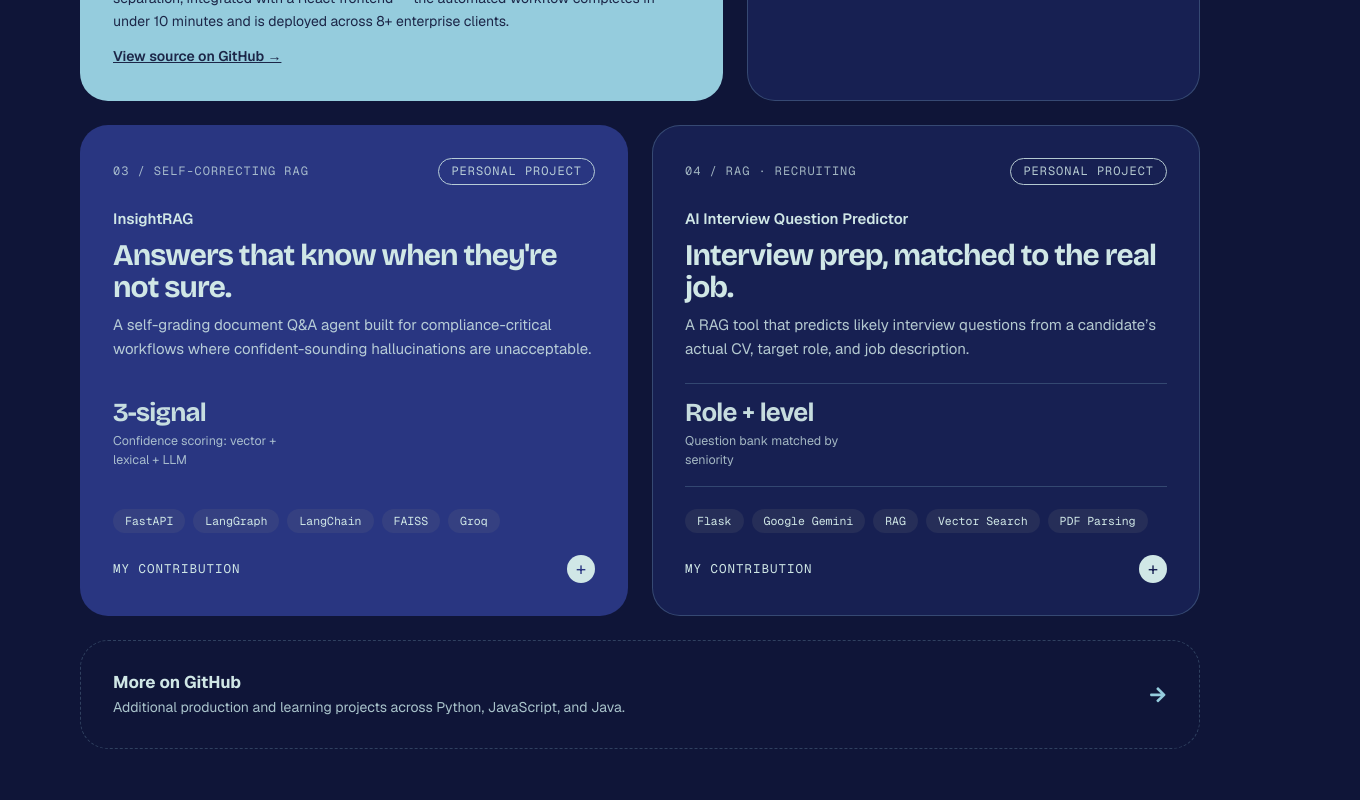
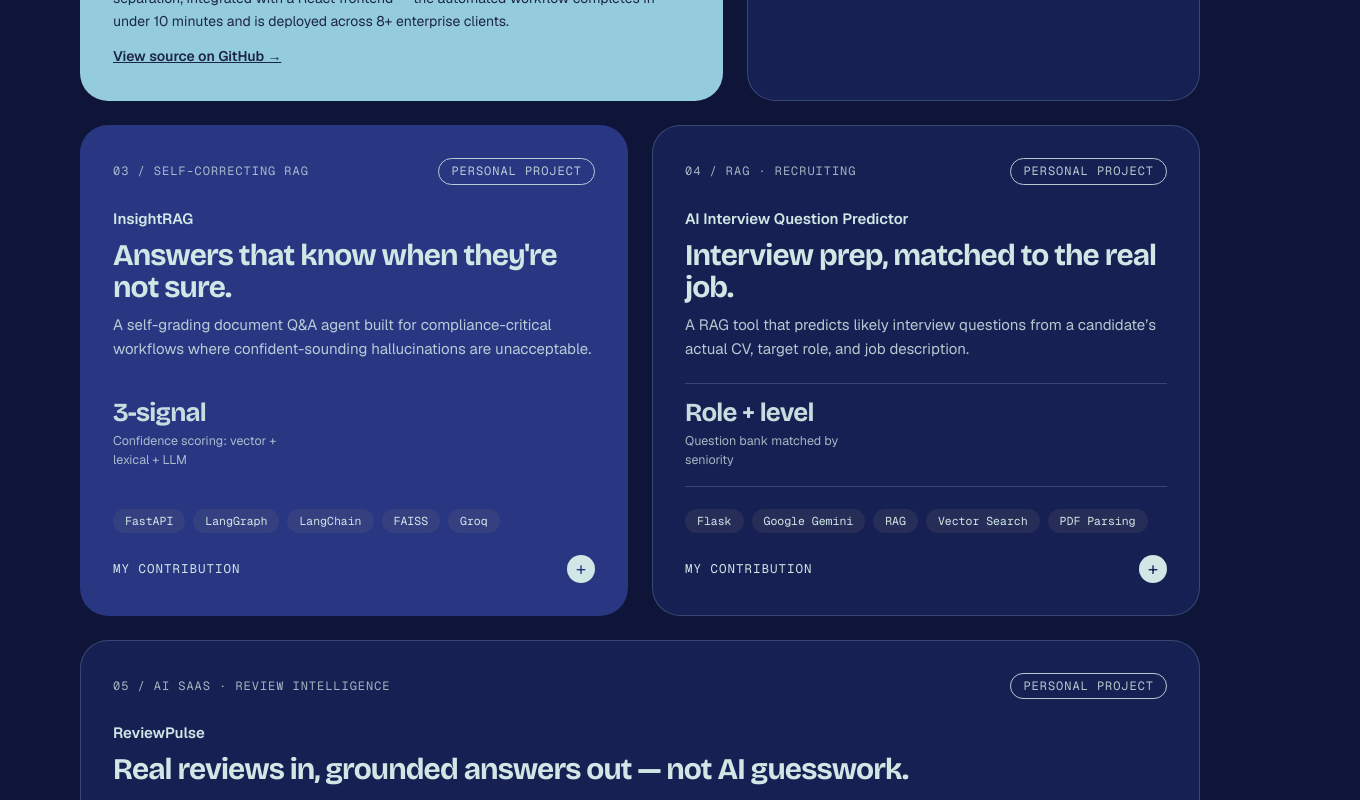
Before and after one commit to arslanrajpot/latest-portfolio, a React (Create React App) app: page / in a window 1280 px wide. Shown: the part 2000-2800 px from the top of the page, 1360 px wide, since content can reach past the window. Built offline with nearby package versions, Linux system fonts and the light colour scheme.

Commit message:
added review pulse

```diff
--- a/src/components/Architecture/styles.ts
+++ b/src/components/Architecture/styles.ts
@@ -21,6 +21,15 @@ export const TabBar = styled.div`
   background: ${props => props.theme.colors.background.card};
   border: 1px solid ${props => props.theme.colors.border};
   border-radius: ${props => props.theme.borderRadius.pill};
+
+  @media (max-width: ${props => props.theme.breakpoints.tablet}) {
+    width: 100%;
+    border-radius: ${props => props.theme.borderRadius.md};
+
+    button {
+      flex: 1 1 auto;
+    }
+  }
 `;
 
 export const Tab = styled.button<{ $active: boolean }>`
--- a/src/components/Hero/styles.ts
+++ b/src/components/Hero/styles.ts
@@ -5,6 +5,7 @@ export const Container = styled.section`
   margin: 0 auto;
   padding: 0 40px;
   position: relative;
+  overflow: hidden;
 
   @media (max-width: ${props => props.theme.breakpoints.tablet}) {
     padding: 0 1.5rem;
--- a/src/components/Projects/Projects.tsx
+++ b/src/components/Projects/Projects.tsx
@@ -111,6 +111,27 @@ const projects: ProjectData[] = [
     delivered:
       'Candidates get a targeted shortlist of interview questions matched to their real background and the job description, instead of a generic one-size-fits-all list.',
   },
+  {
+    id: 'reviewpulse',
+    num: '05',
+    kind: 'AI SAAS · REVIEW INTELLIGENCE',
+    org: 'Personal Project',
+    span: 12,
+    variant: 'plain',
+    name: 'ReviewPulse',
+    headline: 'Real reviews in, grounded answers out — not AI guesswork.',
+    desc: "A subscription SaaS platform that turns a restaurant's public reviews into a RAG-grounded Q&A assistant and analytics dashboard, with Stripe-metered billing engineered to survive upgrades, retries and cancellations.",
+    stats: [
+      { v: '50 × 5', l: 'Reviews collected per restaurant, across auto-discovered competitors' },
+      { v: '0 overspend', l: 'Usage metering stays atomic under concurrent requests' },
+    ],
+    tags: ['FastAPI', 'LangChain', 'OpenAI GPT-4o', 'Pinecone', 'Stripe', 'Next.js 15', 'PostgreSQL'],
+    github: 'https://github.com/arslanrajpot/restaurant-reviews',
+    owned:
+      "Architected the full platform: onboarding that auto-discovers a restaurant and its competitors via Google Maps, a LangChain RAG agent on GPT-4o grounded in real review data, Stripe subscription billing with prorated upgrades and webhook-driven tier sync, and atomic usage metering that can't be overspent by concurrent requests.",
+    delivered:
+      "A production-architected SaaS platform where answers stay grounded in a restaurant's real reviews, billing stays correct through every Stripe edge case, and usage limits hold even under concurrent load.",
+  },
 ];
 
 const containerVariants = {
@@ -137,7 +158,7 @@ export const Projects: React.FC = () => {
             total={6}
             label="Selected work"
             title="Systems I have shipped."
-            description="Four things I've built end-to-end — architecture, code, and results. Open any card to see exactly what I owned."
+            description="Five things I've built end-to-end — architecture, code, and results. Open any card to see exactly what I owned."
           />
         </motion.div>
 
--- a/src/styles/global.ts
+++ b/src/styles/global.ts
@@ -10,6 +10,8 @@ export const GlobalStyle = createGlobalStyle`
   html {
     scroll-behavior: smooth;
     font-size: 16px;
+    overflow-x: hidden;
+    max-width: 100vw;
   }
 
   body {
@@ -20,6 +22,7 @@ export const GlobalStyle = createGlobalStyle`
     -webkit-font-smoothing: antialiased;
     -moz-osx-font-smoothing: grayscale;
     overflow-x: hidden;
+    max-width: 100vw;
     transition: background-color 0.3s ease, color 0.3s ease;
   }
 
```
